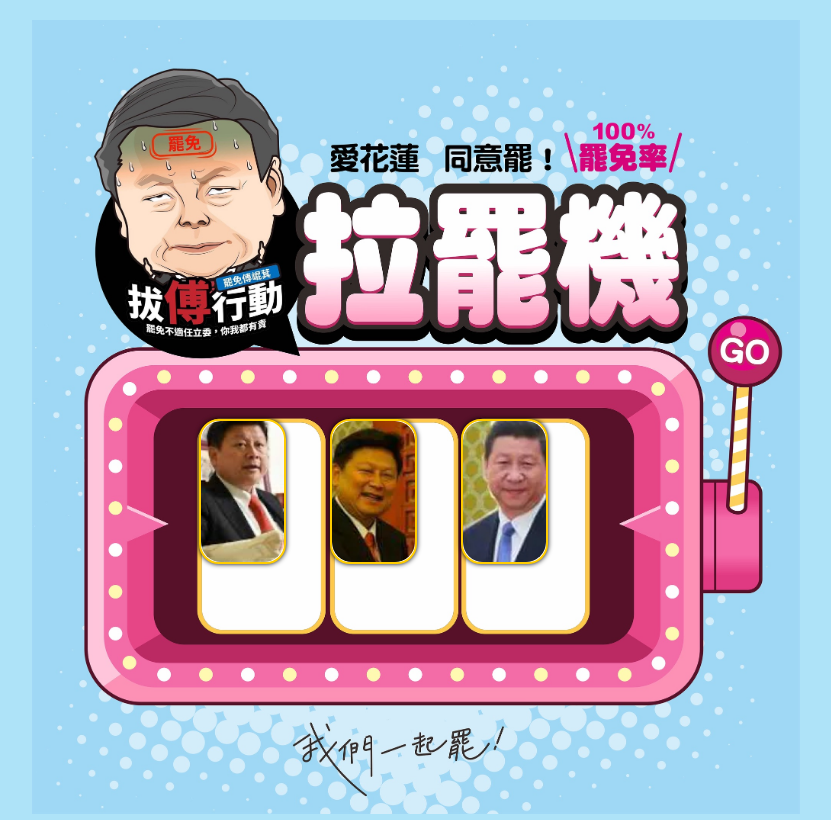
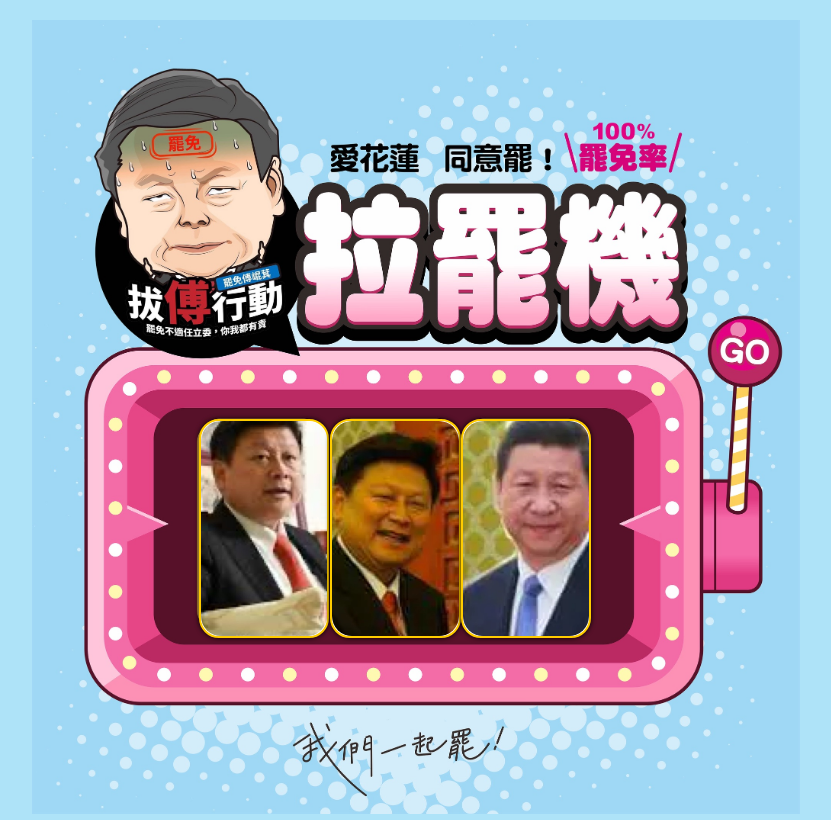
Before and after one commit to fivestarbye/slots2, a plain HTML site: page index.htm in a window 1280 px wide. Shown: the whole page, without its empty margins (224-1055 px from the left). Drawn offline with Linux system fonts and the light colour scheme.

Commit message:
Update index.htm

```diff
--- a/index.htm
+++ b/index.htm
@@ -34,8 +34,8 @@
     }
     .slot {
   position: absolute;
-      width: 6.5vw;
-      height: 11vw;
+  width: 16.5%;
+  aspect-ratio: 123 / 208;
   background: white;
   overflow: hidden;
   border: 2px solid #ffcc00;
@@ -93,7 +93,7 @@
     </div>
     <div id="go"></div>
   </div>
-  <div id="win-overlay" style="display:none; pointer-events:none; position:fixed; top:0; left:0; width:100vw; height:100vh; background:rgba(0,0,0,0.5); color:#fff; font-size:5vw; justify-content:center; align-items:center; z-index:1000;">罷免傅崐萁，就是消滅習近平！</div>
+  <div id="win-overlay" style="display:none; pointer-events:none; position:fixed; top:0; left:0; width:100vw; height:100vh; background:rgba(0,0,0,0.5); color:#fff; font-size:5vw; justify-content:center; align-items:center; z-index:1000;">WIN!</div>
   <canvas id="fireworks" style="position:fixed; top:0; left:0; width:100vw; height:100vh; pointer-events:none; z-index:999;"></canvas>
   <script>
     const reels = document.querySelectorAll('.reel');
```
Lines whose indentation alone changed are shown as unchanged.
